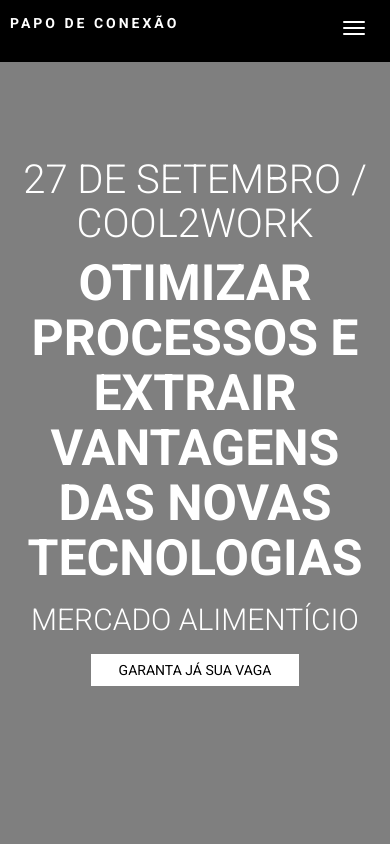
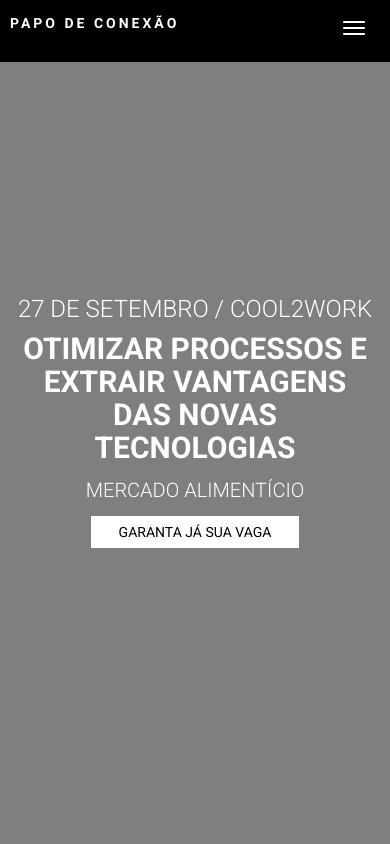
Before and after one commit to PetrusStarken/papo-de-conexao, a plain HTML site: page site/index.html in a window 390 px wide. Shown: the top 844 px of the page. Drawn offline with nearby package versions, Linux system fonts and the light colour scheme; some packages are replaced by stand-ins of ours; a script that the page names is missing.

Commit message:
reduzido o tamanho da fonte do header quando mobile

```diff
--- a/site/main.css
+++ b/site/main.css
@@ -370,6 +370,21 @@ ul li {
   font-weight: 300;
 }
 
+@media (max-width: 767px) {
+
+  .site-header .intro h2 {
+    font-size: 24px;
+  }
+
+  .site-header .intro h1 {
+    font-size: 30px;
+  }
+
+  .site-header .intro p {
+    font-size: 20px;
+  }
+}
+
 @media (min-width: 768px) {
   .navbar-custom {
     background-color: transparent;
```
